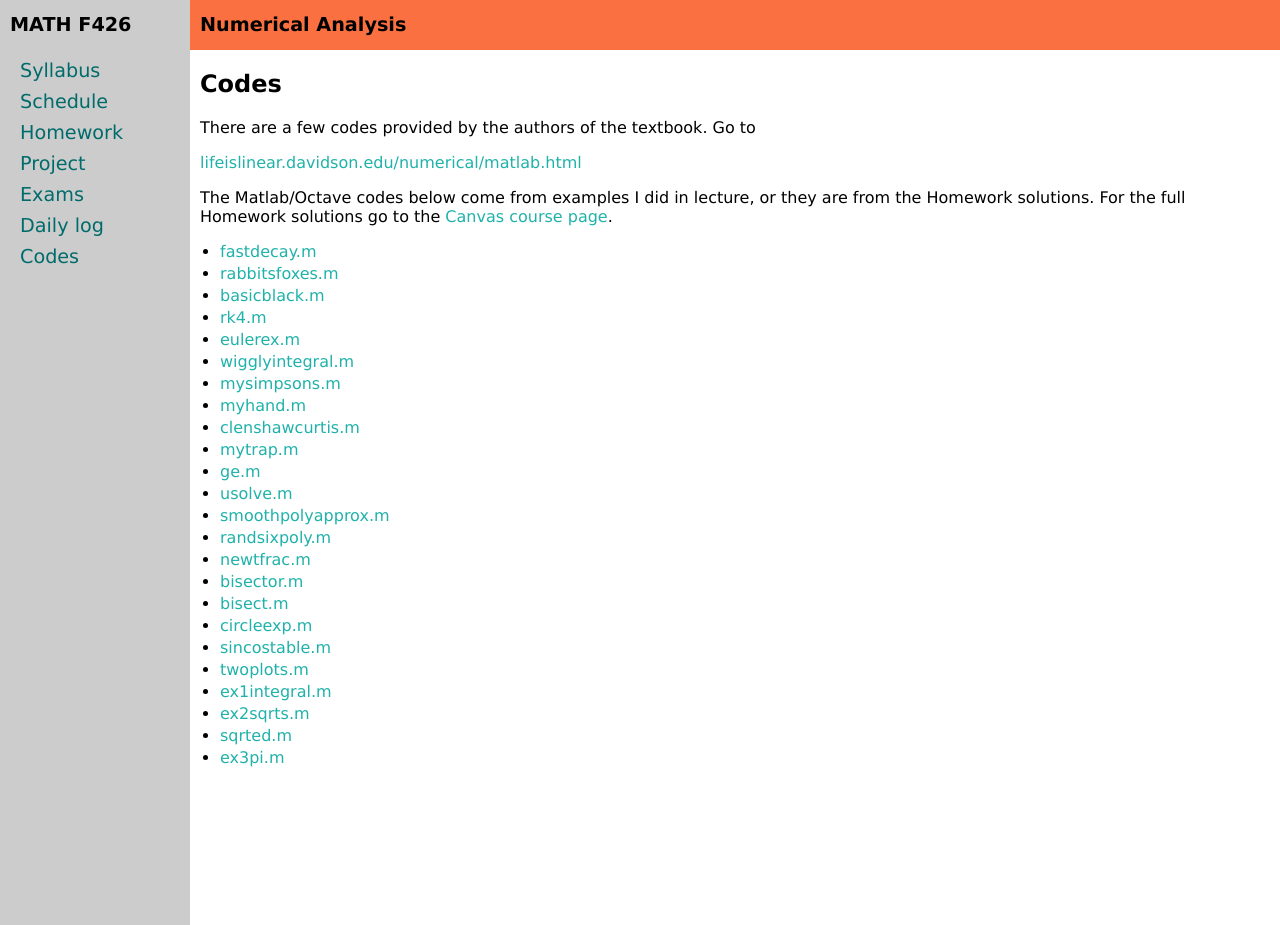
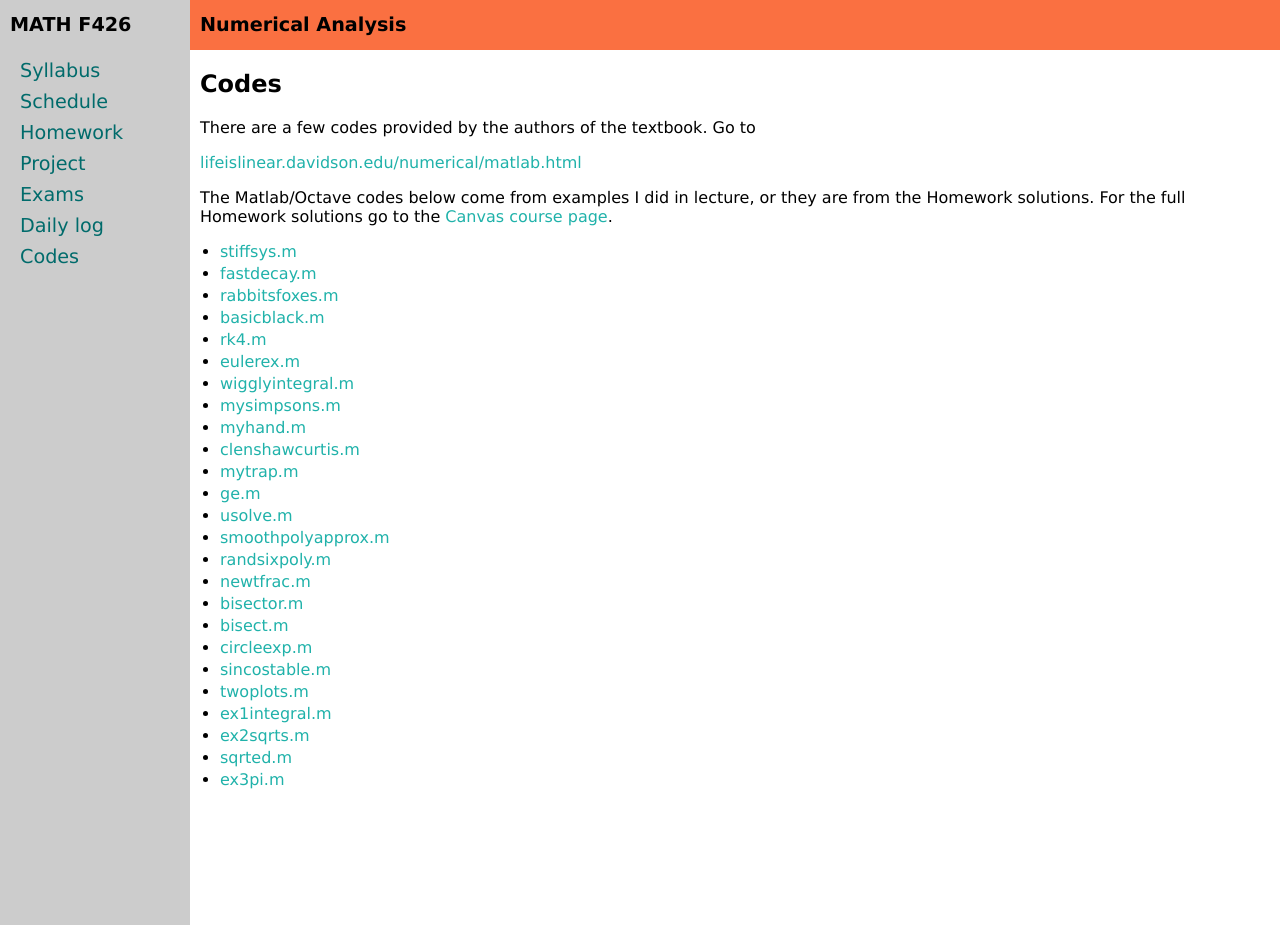
Before and after one commit to bueler/numerical, a Jekyll site: the page built from codes.md, in a window 1280 px wide and 925 px high. Built offline with Jekyll 4.4.1, drawn with Linux system fonts in a browser that asks for light colours.

Commit message:
code used in lecture today

```diff
--- a/codes.md
+++ b/codes.md
@@ -15,6 +15,7 @@ The Matlab/Octave codes below come from examples I did in lecture, or they are f
   * [.m](assets/codes/.m)
 -->
 
+  * [stiffsys.m](assets/codes/stiffsys.m)
   * [fastdecay.m](assets/codes/fastdecay.m)
   * [rabbitsfoxes.m](assets/codes/rabbitsfoxes.m)
   * [basicblack.m](assets/codes/basicblack.m)
```
Also changed, not shown: 1 other file.
